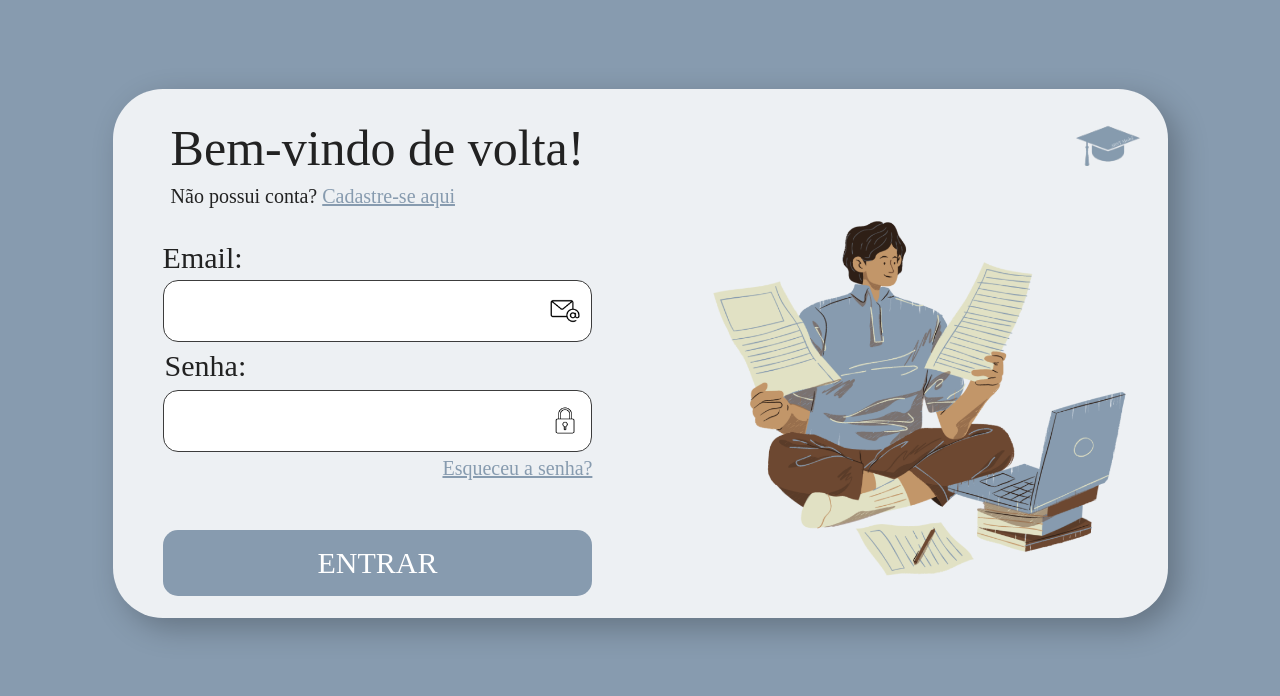
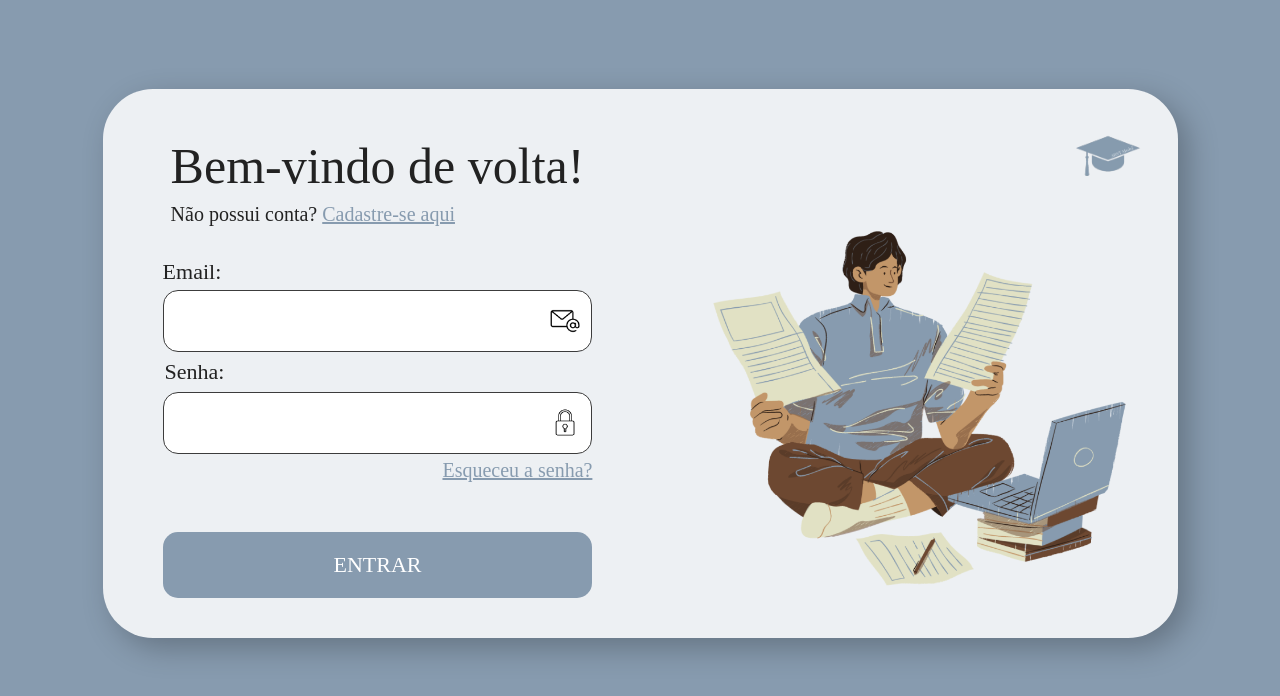
Before and after one commit to maymarquee/ABNT_Model, a Django app: page /login/ in a window 1280 px wide. Shown: the top 696 px of the page. Run offline with Django 5.2, Linux system fonts and the light colour scheme.

Commit message:
Alterações no tamanho das fontes das páginas de login e cadastro

```diff
--- a/static/styles/login.css
+++ b/static/styles/login.css
@@ -18,7 +18,7 @@ body{
 }
 .forma-login{
     display: flex;
-    padding: 20px;
+    padding: 30px;
     margin-top: 57px;
     align-items: center;
     gap: 75px;
@@ -105,7 +105,7 @@ body{
 .texto-email{
     color: #222;
     font-family: "Crimson Text";
-    font-size: 30px;
+    font-size: 22px;
     font-style: normal;
     font-weight: 400;
     line-height: normal;
@@ -157,7 +157,7 @@ body{
 .texto-senha{
     color: #222;
     font-family: "Crimson Text";
-    font-size: 30px;
+    font-size: 22px;
     font-style: normal;
     font-weight: 400;
     line-height: normal;
@@ -222,7 +222,7 @@ body{
     background: var(--cor-fundo);
     border: none;
     color: #FFF;
-    font-size: 30px;
+    font-size: 22px;
     font-family: "Crimson Text";
 }
 .botao-entrar:hover{
```
Also changed, not shown: static/styles/cadastro.css (+18 -6 lines), templates/abnt_model/cadastro.html (+6 -2 lines).
